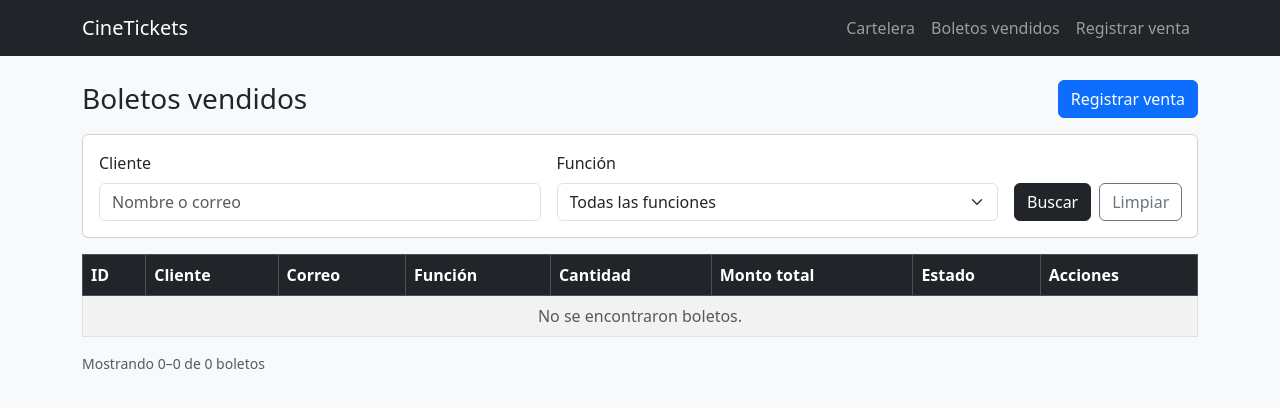
After one commit to LisandroVillegas/cinetickets, a Laravel app: template resources/views/boletos/index.blade.php in a window 1280 px wide. The commit adds this page. Shown: the top 408 px of the page. Run offline with Laravel 10, Linux system fonts and the light colour scheme; the template is opened without the code that fills it, so the values that code supplies are empty.

Commit message:
Consulta y edición de boletos

```diff
--- /dev/null
+++ b/resources/views/boletos/index.blade.php
@@ -0,0 +1,117 @@
+@extends('layouts.app')
+
+@section('titulo', 'Boletos vendidos')
+
+@section('contenido')
+    <div class="d-flex justify-content-between align-items-center mb-3">
+        <h1 class="h3 mb-0">Boletos vendidos</h1>
+        <a href="{{ route('ventas.create') }}" class="btn btn-primary">Registrar venta</a>
+    </div>
+
+    <form action="{{ route('boletos.index') }}" method="GET" class="card card-body bg-white mb-3">
+        <div class="row g-3 align-items-end">
+            <div class="col-md-5">
+                <label for="cliente" class="form-label">Cliente</label>
+                <input
+                    type="search"
+                    name="cliente"
+                    id="cliente"
+                    class="form-control"
+                    value="{{ $filtros['cliente'] ?? '' }}"
+                    placeholder="Nombre o correo"
+                >
+            </div>
+
+            <div class="col-md-5">
+                <label for="funcion" class="form-label">Función</label>
+                <select name="funcion" id="funcion" class="form-select">
+                    <option value="">Todas las funciones</option>
+                    @foreach ($funciones as $funcion)
+                        <option value="{{ $funcion->id_funcion }}"
+                            @selected((string) ($filtros['funcion'] ?? '') === (string) $funcion->id_funcion)>
+                            {{ $funcion->titulo }} — {{ $funcion->fecha_hora->format('d/m/Y H:i') }}
+                        </option>
+                    @endforeach
+                </select>
+            </div>
+
+            <div class="col-md-2 d-flex gap-2">
+                <button type="submit" class="btn btn-dark">Buscar</button>
+                <a href="{{ route('boletos.index') }}" class="btn btn-outline-secondary">Limpiar</a>
+            </div>
+        </div>
+    </form>
+
+    <div class="table-responsive">
+        <table class="table table-striped table-bordered align-middle bg-white">
+            <thead class="table-dark">
+                <tr>
+                    <th>ID</th>
+                    <th>Cliente</th>
+                    <th>Correo</th>
+                    <th>Función</th>
+                    <th>Cantidad</th>
+                    <th>Monto total</th>
+                    <th>Estado</th>
+                    <th>Acciones</th>
+                </tr>
+            </thead>
+            <tbody>
+                @forelse ($boletos as $boleto)
+                    <tr>
+                        <td>{{ $boleto->id_boleto }}</td>
+                        <td>{{ $boleto->nombre_cliente }}</td>
+                        <td>{{ $boleto->email_cliente }}</td>
+                        <td>
+                            {{ $boleto->funcion->titulo }}<br>
+                            <small class="text-muted">
+                                {{ $boleto->funcion->fecha_hora->format('d/m/Y H:i') }} · Sala {{ $boleto->funcion->sala }}
+                            </small>
+                        </td>
+                        <td>{{ $boleto->cantidad_entradas }}</td>
+                        <td>${{ number_format((float) $boleto->monto_total, 2, ',', '.') }}</td>
+                        <td>
+                            <span class="badge {{ $boleto->estado === 'Confirmado' ? 'bg-success' : 'bg-secondary' }}">
+                                {{ $boleto->estado }}
+                            </span>
+                        </td>
+                        <td class="text-nowrap">
+                            @if ($boleto->estado === 'Confirmado')
+                                <a href="{{ route('boletos.edit', $boleto) }}" class="btn btn-sm btn-outline-primary">
+                                    Editar cliente
+                                </a>
+                            @else
+                                <span class="text-muted">No editable</span>
+                            @endif
+                        </td>
+                    </tr>
+                @empty
+                    <tr>
+                        <td colspan="8" class="text-center text-muted">No se encontraron boletos.</td>
+                    </tr>
+                @endforelse
+            </tbody>
+        </table>
+    </div>
+
+    <div class="d-flex justify-content-between align-items-center">
+        <small class="text-muted">
+            Mostrando {{ $boletos->firstItem() ?? 0 }}–{{ $boletos->lastItem() ?? 0 }} de {{ $boletos->total() }} boletos
+        </small>
+        @if ($boletos->hasPages())
+            <nav aria-label="Paginación de boletos">
+                <ul class="pagination mb-0">
+                    <li class="page-item {{ $boletos->onFirstPage() ? 'disabled' : '' }}">
+                        <a class="page-link" href="{{ $boletos->previousPageUrl() ?? '#' }}" aria-label="Anterior">Anterior</a>
+                    </li>
+                    <li class="page-item disabled">
+                        <span class="page-link">Página {{ $boletos->currentPage() }} de {{ $boletos->lastPage() }}</span>
+                    </li>
+                    <li class="page-item {{ $boletos->hasMorePages() ? '' : 'disabled' }}">
+                        <a class="page-link" href="{{ $boletos->nextPageUrl() ?? '#' }}" aria-label="Siguiente">Siguiente</a>
+                    </li>
+                </ul>
+            </nav>
+        @endif
+    </div>
+@endsection
--- a/resources/views/layouts/app.blade.php
+++ b/resources/views/layouts/app.blade.php
@@ -7,9 +7,14 @@
     <link href="https://cdn.jsdelivr.net/npm/bootstrap@5.3.3/dist/css/bootstrap.min.css" rel="stylesheet">
 </head>
 <body class="bg-light">
-<nav class="navbar navbar-dark bg-dark mb-4">
+<nav class="navbar navbar-expand-lg navbar-dark bg-dark mb-4">
     <div class="container">
         <a class="navbar-brand" href="{{ route('funciones.index') }}">CineTickets</a>
+        <div class="navbar-nav">
+            <a class="nav-link" href="{{ route('funciones.index') }}">Cartelera</a>
+            <a class="nav-link" href="{{ route('boletos.index') }}">Boletos vendidos</a>
+            <a class="nav-link" href="{{ route('ventas.create') }}">Registrar venta</a>
+        </div>
     </div>
 </nav>
 
```
Also changed, not shown: app/Http/Controllers/BoletoController.php (+58 -8 lines), resources/views/boletos/edit.blade.php (added, +73 -0 lines).
